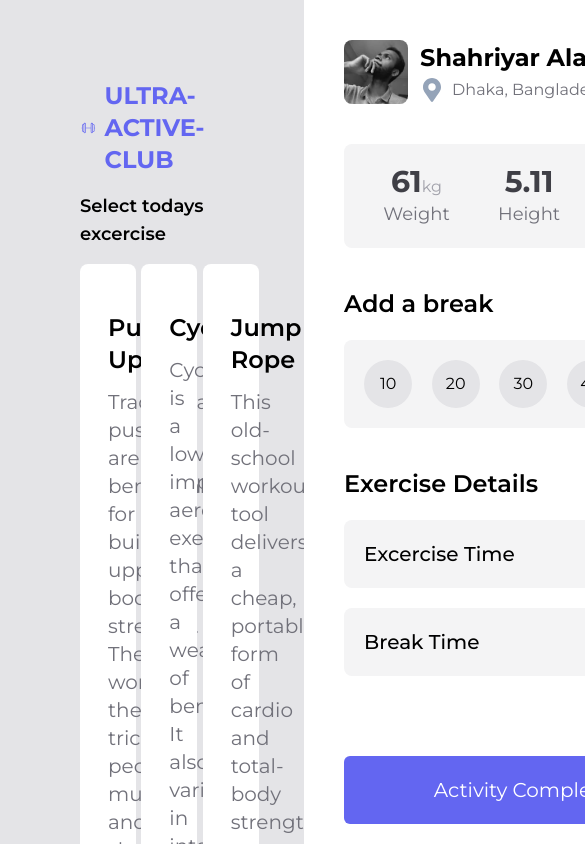
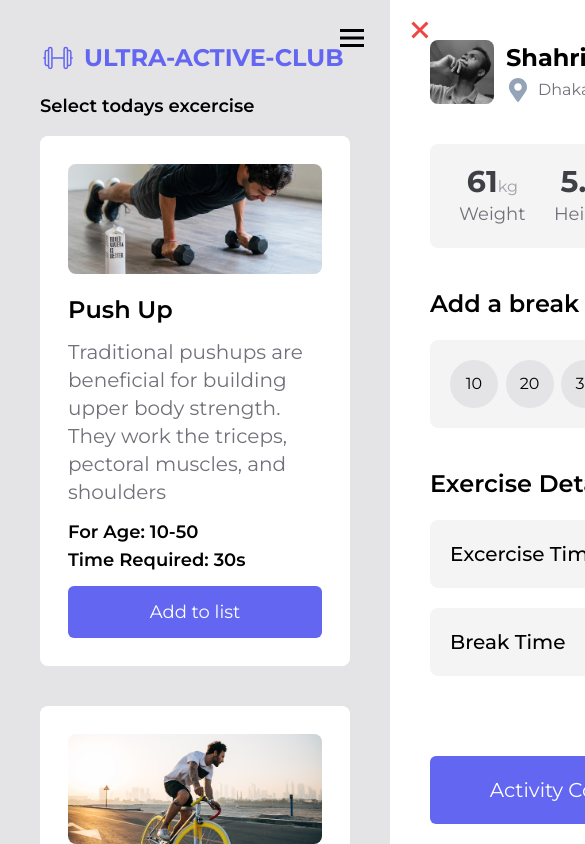
Before and after one commit to shahriyardx/club-assignment, a React (Vite) app: page / in a window 390 px wide. Shown: the top 844 px of the page, 585 px wide, since content can reach past the window. Built offline with nearby package versions, Linux system fonts and the light colour scheme; no server answers.

Commit message:
Responsive

```diff
--- a/src/App.tsx
+++ b/src/App.tsx
@@ -35,7 +35,7 @@ const App = () => {
       >
         <p className="text-lg font-semibold mt-4">Select todays excercise</p>
 
-        <div className="mt-4 grid grid-cols-3 gap-10">
+        <div className="mt-4 grid grid-cols-1 sm:grid-cols-2 md:grid-cols-1 xl:grid-cols-2 2xl:grid-cols-3 gap-10">
           {excercises.map((excercise) => (
             <Excercise
               key={excercise.id}
--- a/src/components/Layout.tsx
+++ b/src/components/Layout.tsx
@@ -1,7 +1,9 @@
-import React, { Dispatch, SetStateAction } from "react"
+import React, { Dispatch, SetStateAction, useState } from "react"
 import { ExcerciseType } from "../hooks/useExcercise"
 import Header from "./Header"
 import Sidebar from "./Sidebar"
+
+import { BiMenu } from "react-icons/bi"
 
 type Props = {
   children: React.ReactNode
@@ -11,19 +13,34 @@ type Props = {
   complete: () => void
 }
 
-const Layout = ({ children, breakState, selectedExcercises, location, complete }: Props) => {
+const Layout = ({
+  children,
+  breakState,
+  selectedExcercises,
+  location,
+  complete,
+}: Props) => {
+  const [open, setOpen] = useState<boolean>(false)
+
   return (
-    <div className="grid grid-cols-[auto,450px]">
-      <div className="w-full max-w-7xl mx-auto p-20">
+    <div className="grid grid-cols-1 md:grid-cols-[auto,450px]">
+      <div className="w-full max-w-7xl mx-auto p-10 xl:p-20 max-h-screen overflow-y-auto hide-scrollbar">
         <Header />
         {children}
       </div>
 
       <Sidebar
+        open={open}
+        close={() => setOpen(false)}
         complete={complete}
         location={location}
         selectedExcercises={selectedExcercises}
         breakState={breakState}
+      />
+
+      <BiMenu
+        onClick={() => setOpen(true)}
+        className="text-4xl fixed top-5 right-5 md:hidden"
       />
     </div>
   )
--- a/src/components/Sidebar.tsx
+++ b/src/components/Sidebar.tsx
@@ -1,20 +1,41 @@
-import React, { Dispatch, SetStateAction } from "react"
-import { ExcerciseType } from "../hooks/useExcercise"
+import { useState } from "react"
 import Break from "./Break"
 import Details from "./Details"
 import HealthInfo from "./HealthInfo"
 import Profile from "./Profile"
+
+import { BiX } from "react-icons/bi"
+
+import { Dispatch, SetStateAction } from "react"
+import { ExcerciseType } from "../hooks/useExcercise"
 
 type Props = {
   breakState: [number, Dispatch<SetStateAction<number>>]
   selectedExcercises: Array<ExcerciseType>
   location: string
   complete: () => void
+  open: boolean
+  close: () => void
 }
 
-const Sidebar = ({ breakState, selectedExcercises, location, complete }: Props) => {
+const Sidebar = ({
+  breakState,
+  selectedExcercises,
+  location,
+  complete,
+  open,
+  close,
+}: Props) => {
   return (
-    <div className="min-h-screen bg-white p-10">
+    <div
+      className={`h-screen bg-white p-10 fixed md:static top-0 w-full max-w-[450px] md:w-full ${
+        open ? "right-0" : "-right-[100%] md:right-0"
+      } z-50`}
+    >
+      <BiX
+        onClick={close}
+        className="absolute text-4xl text-red-500 top-3 left-3 md:hidden"
+      />
       <Profile location={location} />
       <HealthInfo />
       <Break setBreak={breakState[1]} />
--- a/src/styles/index.css
+++ b/src/styles/index.css
@@ -10,3 +10,12 @@
     font-family: 'Montserrat', sans-serif;
   }
 }
+
+.hide-scrollbar::-webkit-scrollbar {
+  display: none;
+}
+
+..hide-scrollbar {
+  -ms-overflow-style: none;  /* IE and Edge */
+  scrollbar-width: none;  /* Firefox */
+}
```
